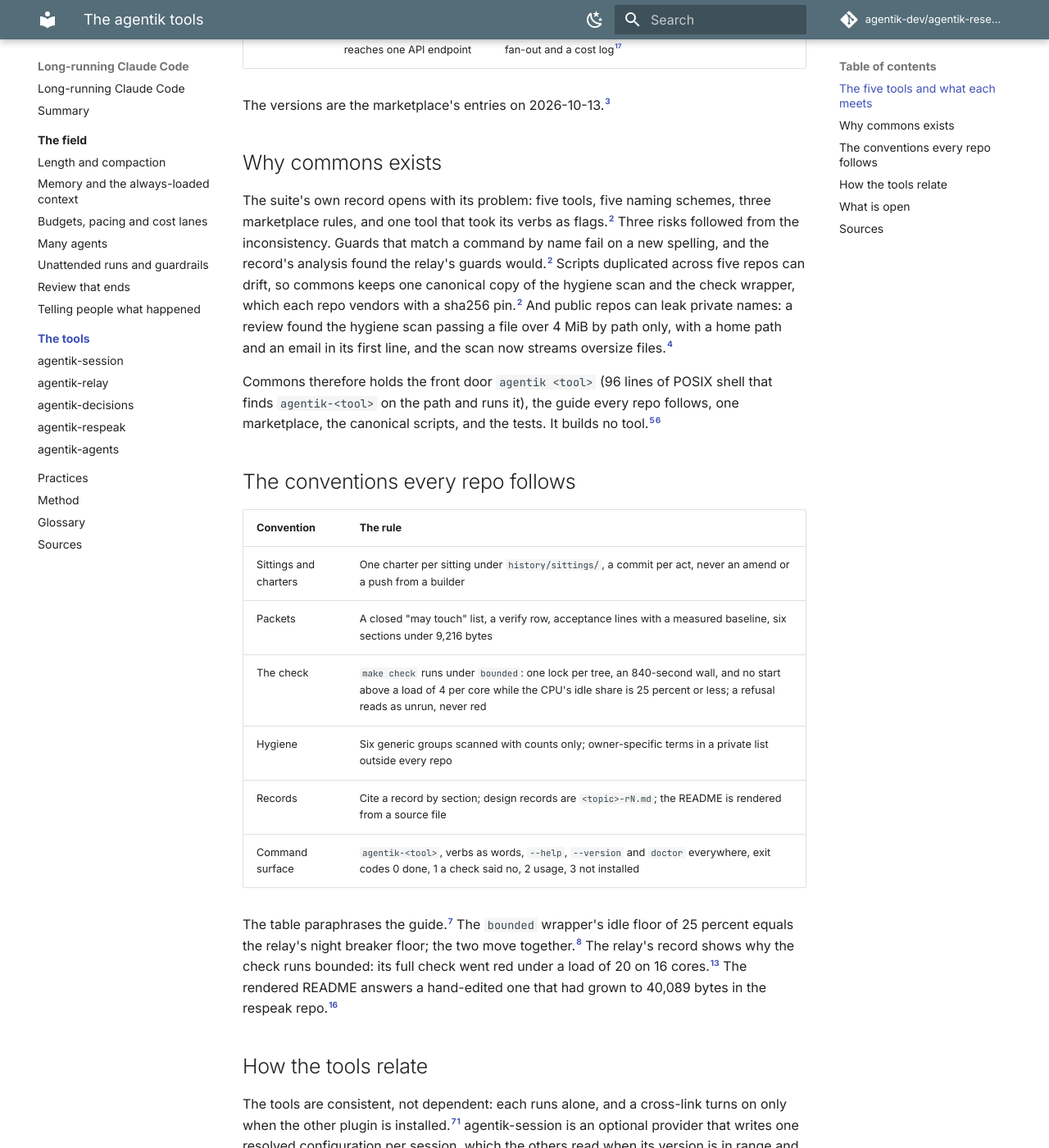
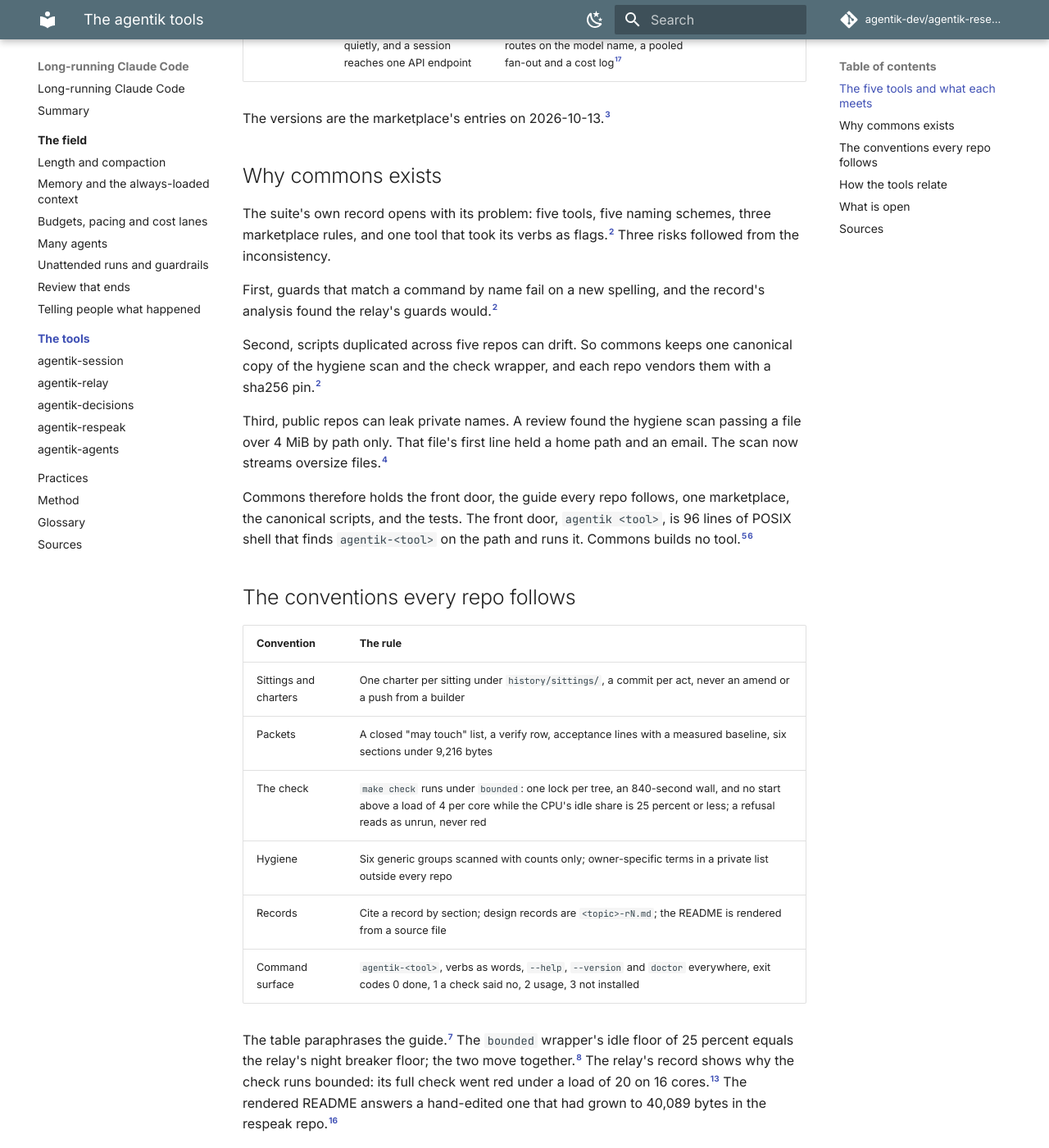
Before and after one commit to agentik-dev/agentik-research, an MkDocs documentation site: the page built from docs/tools/index.md, in a window 1280 px wide and 1400 px high, scrolled down 1059 px. Shown: the whole window at 82% size. Built offline with MkDocs 1.6.1 and Material for MkDocs 9.7.7, drawn with Linux system fonts in a browser that asks for light colours; comment, search, counter and statistics services are not loaded; some of the changed text lies outside the part shown.

Commit message:
edit: tools index, respeak's editorial pass

```diff
--- a/docs/tools/index.md
+++ b/docs/tools/index.md
@@ -1,6 +1,8 @@
 # The agentik tools
 
-Six public repositories under one GitHub organization, written by one owner, with working records from late August 2026 and public histories that begin in October 2026,[^respeakchangelog][^commonsrecord] each meeting one failure of long or unattended Claude Code work. Five are Claude Code plugins, four of them with a command-line tool behind them; the sixth, agentik-commons, is the shared front door and the conventions.[^commonsrecord] The organization profile gives the one-line purpose: guardrails for long, unattended Claude Code work.[^profile] Every claim in this part is the repos' own record, labelled our use, unless a page says otherwise. The sources found include no measurement that a tool beats the alternative it replaced, and this part says so where it matters; the [method](../method.md) page gives the limits.
+Six public repos under one GitHub organization, all written by one owner, each meet one failure of long or unattended Claude Code work. Their working records start in late August 2026, and their public histories begin in October 2026.[^respeakchangelog][^commonsrecord] Five are Claude Code plugins, four of them with a command-line tool behind them. The sixth, agentik-commons, is the shared front door and the conventions.[^commonsrecord] The organization profile gives the one-line purpose: guardrails for long, unattended Claude Code work.[^profile]
+
+Every claim in this part is the repos' own record, labelled our use, unless a page says otherwise. The sources found include no measurement that a tool beats the alternative it replaced. This part says so where it matters, and the [method](../method.md) page gives the limits.
 
 ## The five tools and what each meets
 
@@ -16,9 +18,15 @@ The versions are the marketplace's entries on 2026-10-13.[^marketplace]
 
 ## Why commons exists
 
-The suite's own record opens with its problem: five tools, five naming schemes, three marketplace rules, and one tool that took its verbs as flags.[^commonsrecord] Three risks followed from the inconsistency. Guards that match a command by name fail on a new spelling, and the record's analysis found the relay's guards would.[^commonsrecord] Scripts duplicated across five repos can drift, so commons keeps one canonical copy of the hygiene scan and the check wrapper, which each repo vendors with a sha256 pin.[^commonsrecord] And public repos can leak private names: a review found the hygiene scan passing a file over 4 MiB by path only, with a home path and an email in its first line, and the scan now streams oversize files.[^commonstests]
+The suite's own record opens with its problem: five tools, five naming schemes, three marketplace rules, and one tool that took its verbs as flags.[^commonsrecord] Three risks followed from the inconsistency.
 
-Commons therefore holds the front door `agentik <tool>` (96 lines of POSIX shell that finds `agentik-<tool>` on the path and runs it), the guide every repo follows, one marketplace, the canonical scripts, and the tests. It builds no tool.[^commonsreadme][^frontdoor]
+First, guards that match a command by name fail on a new spelling, and the record's analysis found the relay's guards would.[^commonsrecord]
+
+Second, scripts duplicated across five repos can drift. So commons keeps one canonical copy of the hygiene scan and the check wrapper, and each repo vendors them with a sha256 pin.[^commonsrecord]
+
+Third, public repos can leak private names. A review found the hygiene scan passing a file over 4 MiB by path only. That file's first line held a home path and an email. The scan now streams oversize files.[^commonstests]
+
+Commons therefore holds the front door, the guide every repo follows, one marketplace, the canonical scripts, and the tests. The front door, `agentik <tool>`, is 96 lines of POSIX shell that finds `agentik-<tool>` on the path and runs it. Commons builds no tool.[^commonsreadme][^frontdoor]
 
 ## The conventions every repo follows
 
@@ -35,12 +43,12 @@ The table paraphrases the guide.[^guide] The `bounded` wrapper's idle floor of 2
 
 ## How the tools relate
 
-The tools are consistent, not dependent: each runs alone, and a cross-link turns on only when the other plugin is installed.[^guide][^profile] agentik-session is an optional provider that writes one resolved configuration per session, which the others read when its version is in range and never write. agentik-relay starts each packet as a builder session and ships adversary and attendant subagent types. agentik-respeak renders the relay's morning report and the decisions tool's owner questions. agentik-agents' status view lists the sessions that agentik-session tracks.[^profile][^commonsrecord]
+The tools are consistent, not dependent: each runs alone, and a cross-link turns on only when you install the other plugin.[^guide][^profile] agentik-session is an optional provider that writes one resolved configuration per session, which the others read when its version is in range and never write. agentik-relay starts each packet as a builder session and ships adversary and attendant subagent types. agentik-respeak renders the relay's morning report and the decisions tool's owner questions. agentik-agents' status view lists the sessions that agentik-session tracks.[^profile][^commonsrecord]
 
 ## What is open
 
-- The suite rename recorded in the commons design is only partly done at the commit read: the switch, the proofs and the cold window are written in the future tense, and the organization profile still shows the earlier install lines.[^commonsrecord][^profile]
-- The switch to the public marketplace and its proof are written in the future tense at the commit read; a local copy for the owner's machine is the plan.[^commonsrecord]
+- The suite rename recorded in the commons design is partly done at the commit read. The switch, the proofs and the cold window are written in the future tense, and the organization profile still shows the earlier install lines.[^commonsrecord][^profile]
+- The switch to the public marketplace and its proof are written in the future tense at the commit read. The plan is a local copy for the owner's machine.[^commonsrecord]
 - No build order or earlier suite history is recorded; each public history starts at one commit in October 2026.[^commonsrecord]
 - Nine items sit in the commons backlog.[^commonsnth]
 
```
